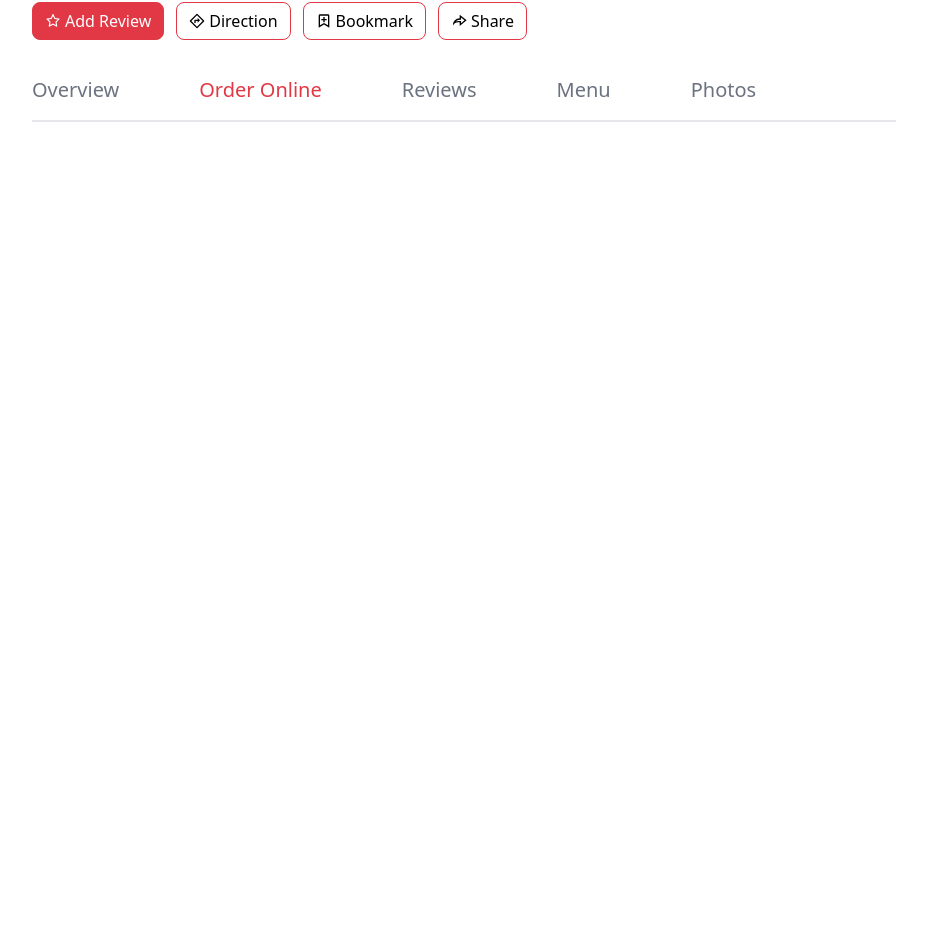
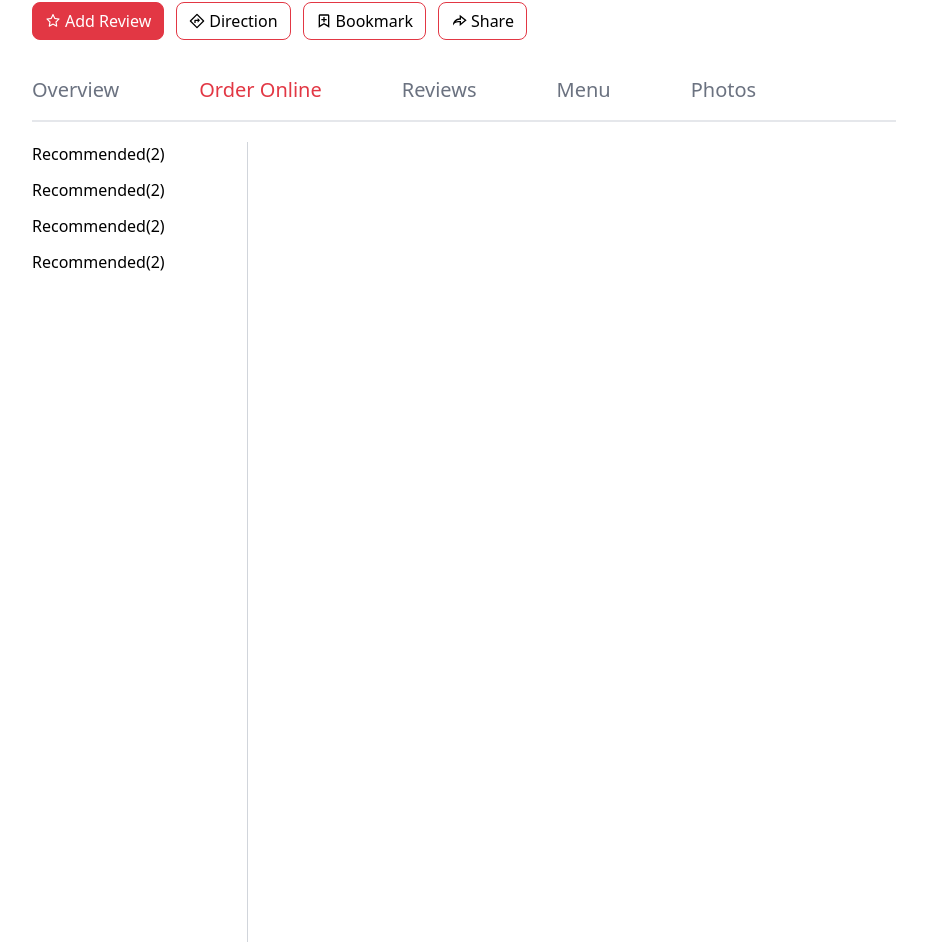
Before and after one commit to 97prince97/05-Zomato-Project-Clone, a React (Create React App) app in the folder client/: page /restaurant/1/order-online in a window 1280 px wide. Shown: the part 667-1609 px from the top of the page, without its empty margins (176-1103 px from the left). Before the commit the page ends 809 px from the top, so only its background shows below. Built offline with nearby package versions, Linux system fonts and the light colour scheme.

Commit message:
add order online menu

```diff
--- a/client/src/Page/Restaurant/OrderOnline.jsx
+++ b/client/src/Page/Restaurant/OrderOnline.jsx
@@ -2,13 +2,21 @@
 
 // Components
 import FloatMenuBtn from "../../Components/restaurant/Order-Online/FloatMenuBtn";
+import MenuListContainer from "../../Components/restaurant/Order-Online/MenuListContainer";
 
 const OrderOnline = () => {
   return (
     <>
       <div className="w-full">
-        <FloatMenuBtn />
+        <aside className="hidden md:flex w-1/4 border-r border-gray-300 h-screen overflow-y-scroll flex-col gap-3">
+          <MenuListContainer />
+          <MenuListContainer />
+          <MenuListContainer />
+          <MenuListContainer />
+        </aside>
+        <div className="w-full md:w-3/4"></div>
       </div>
+      <FloatMenuBtn />
     </>
   );
 };
```
